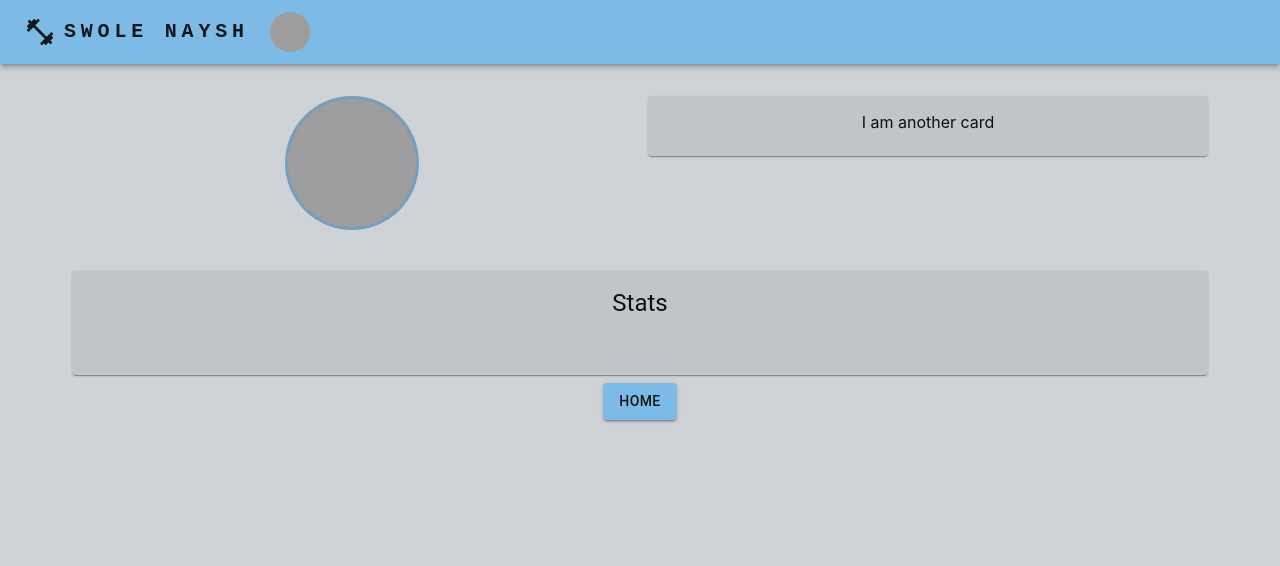
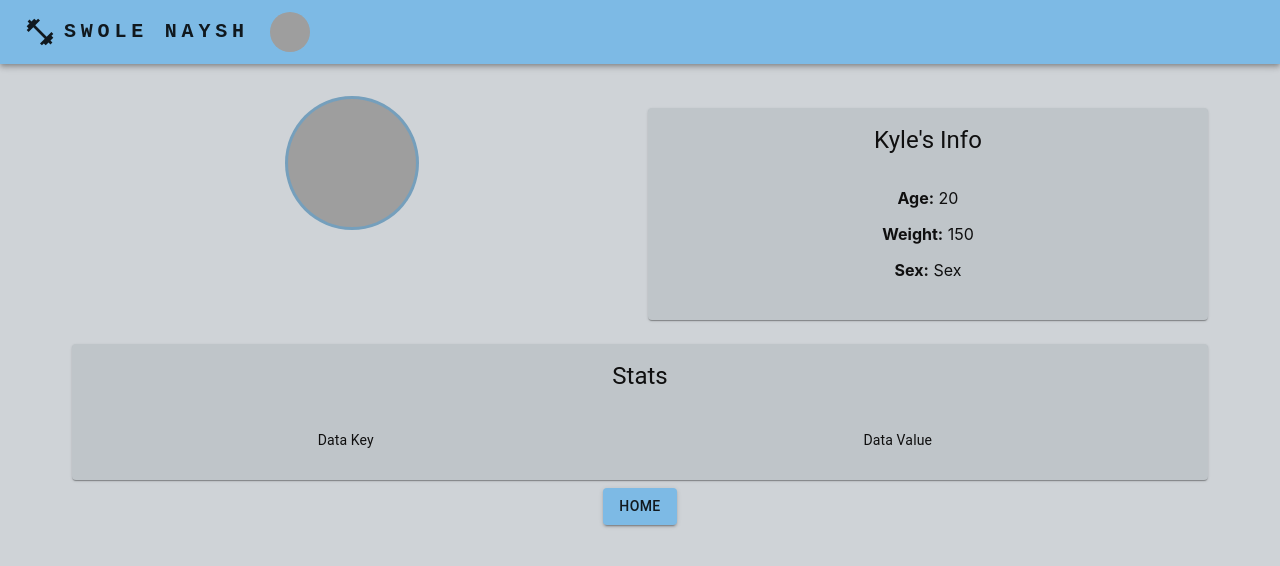
Before and after one commit to KyleBrooks242/workout-app, a React (Create React App) app in the folder workout-app/: page /profile in a window 1280 px wide. Shown: the top 566 px of the page. Built offline with nearby package versions, Linux system fonts and the light colour scheme; sample sign-in values are in the browser's storage; grey boxes are pictures that could not be loaded.

Commit message:
UI tweaks, start to add 'user info' section

```diff
--- /dev/null
+++ b/workout-app/src/components/EditableComponent.tsx
@@ -0,0 +1,45 @@
+// Editable.js
+import React, { useState } from "react";
+
+// Component accept text, placeholder values and also pass what type of Input - input, textarea so that we can use it for styling accordingly
+export const EditableComponent = ({
+                      text,
+                      type,
+                      placeholder,
+                      children,
+                      ...props
+                  }) => {
+    // Manage the state whether to show the label or the input box. By default, label will be shown.
+    // Exercise: It can be made dynamic by accepting initial state as props outside the component
+    const [isEditing, setEditing] = useState(false);
+
+    // Event handler while pressing any key while editing
+    const handleKeyDown = (event, type) => {
+        // Handle when key is pressed
+    };
+
+    /*
+    - It will display a label is `isEditing` is false
+    - It will display the children (input or textarea) if `isEditing` is true
+    - when input `onBlur`, we will set the default non edit mode
+    Note: For simplicity purpose, I removed all the classnames, you can check the repo for CSS styles
+    */
+    return (
+        <section {...props}>
+            {isEditing ? (
+                <div
+                    onBlur={() => setEditing(false)}
+                    onKeyDown={e => handleKeyDown(e, type)}
+                >
+                    {children}
+                </div>
+            ) : (
+                <div
+                    onClick={() => setEditing(true)}
+                >
+                    <p><b>{placeholder}:</b> {text || placeholder}</p>
+                </div>
+            )}
+        </section>
+    );
+};
--- a/workout-app/src/components/LoginComponent.tsx
+++ b/workout-app/src/components/LoginComponent.tsx
@@ -46,7 +46,6 @@ interface Props {
 }
 
 export const LoginComponent = (props: Props) => {
-    // const navigate = useNavigate();
 
     const [values, setValues] = useState<State>({
         username: '',
--- a/workout-app/src/components/MenuComponent.tsx
+++ b/workout-app/src/components/MenuComponent.tsx
@@ -9,11 +9,10 @@ interface Props {
     isSignedIn: boolean
     handleSignOutClicked: any
     handleThemeToggled: any
+    profileImage: string;
 }
 
 export const MenuComponent = (props: Props) => {
-
-    const { image } = useProfileImage();
 
     return (
         <AppBar
@@ -104,6 +103,7 @@ export const MenuComponent = (props: Props) => {
                             <MenuDropdownComponent
                                 handleSignOutClicked={props.handleSignOutClicked}
                                 handleThemeToggled={props.handleThemeToggled}
+                                profileImage={props.profileImage}
                             />
 
                         }
--- /dev/null
+++ b/workout-app/src/components/ProfileInfoComponent.tsx
@@ -0,0 +1,54 @@
+import React, {useState} from 'react';
+import {Card, CardContent, CardHeader, OutlinedInput} from "@mui/material";
+import { EditableComponent } from "./EditableComponent";
+
+
+
+export const ProfileInfoComponent = () => {
+
+    const [age, setAge] = useState('20');
+    const [weight, setWeight] = useState('150');
+    const [sex, setSex] = useState('');
+
+
+    return (
+        <Card className={'exercise-card'}>
+            <CardHeader
+                className={'exercise-card-header'}
+                title={`Kyle's Info`}
+            />
+
+            <CardContent className={'exercise-card-content'}>
+                <EditableComponent text={age} type={'input'} placeholder={'Age'}>
+                    <OutlinedInput
+                        sx={{ m: .5, width: '9ch' }}
+                        size='small'
+                        type='string'
+                        autoComplete={'false'}
+                        onChange={(event) => setAge(event.target.value)}
+                    />
+                </EditableComponent>
+                <EditableComponent text={weight} type={'input'} placeholder={'Weight'}>
+                    <OutlinedInput
+                        sx={{ m: .5, width: '9ch' }}
+                        size='small'
+                        type='string'
+                        placeholder="Weight"
+                        autoComplete={'false'}
+                        onChange={(event) => setWeight(event.target.value)}
+                    />
+                </EditableComponent>
+                <EditableComponent text={sex} type={'input'} placeholder={'Sex'}>
+                    <OutlinedInput
+                        sx={{ m: .5, width: '9ch' }}
+                        size='small'
+                        type='string'
+                        placeholder="Sex"
+                        autoComplete={'false'}
+                        onChange={(event) => setSex(event.target.value)}
+                    />
+                </EditableComponent>
+            </CardContent>
+        </Card>
+    )
+}
--- a/workout-app/src/pages/ProfilePage.tsx
+++ b/workout-app/src/pages/ProfilePage.tsx
@@ -6,45 +6,37 @@ import {
     Card,
     CardContent,
     CardHeader,
-    CardMedia, CircularProgress,
+    CircularProgress,
     Container,
-    FormControl,
     Grid,
-    InputLabel
+    Table,
+    TableBody,
+    TableCell,
+    TableContainer,
+    TableRow
 } from "@mui/material";
-import Select from "@mui/material/Select";
+
 import { useNavigate } from "react-router-dom";
 import Avatar from "@mui/material/Avatar";
 import Person2RoundedIcon from '@mui/icons-material/Person2Rounded';
 import axios from "axios";
 import {useToken} from "../utils/useToken";
-import {useProfileImage} from "../utils/useProfileImage";
+import {ProfileInfoComponent} from "../components/ProfileInfoComponent";
 
-export const ProfilePage = () => {
+
+interface Props {
+    image: any
+    setImage: any
+    deleteImage: any
+}
+
+export const ProfilePage = (props: Props) => {
 
     const navigate = useNavigate();
     const { token } = useToken();
-    const { image, setImage, deleteImage } = useProfileImage();
-    const [isLoaded, setIsLoaded] = useState<boolean>(false);
 
     const goToPage = (component: string) => {
         navigate(component);
-    }
-
-    const fetchProfilePhoto = async () => {
-        await axios.get(
-            `/profile-photo`,
-            {
-                headers: { 'authorization': `Bearer ${token}`}
-            }
-        )
-            .then((resp : any) => {
-                setImage(resp.data.image.toString())
-            })
-            .catch(error => {
-                console.error('Error fetching profile photo!');
-                console.error(error)
-            });
     }
 
     const saveProfileImageToDB = async (image: any) => {
@@ -66,77 +58,64 @@ export const ProfilePage = () => {
             });
     }
 
-    useEffect(() => {
-        try {
-            if (!image) fetchProfilePhoto().then(() => setIsLoaded(true))
-            else setIsLoaded(true);
-        }
-        catch (error) {
-            console.error(error)
-        }
-    }, []);
-
     const uploadImage = async (e: any ) =>{
         e.preventDefault();
         const reader = new FileReader();
         const file = e.target.files[0];
         reader.onloadend = async () => {
             await saveProfileImageToDB(reader.result);
-            setImage(reader.result);
+            props.setImage(reader.result);
         }
         reader.readAsDataURL(file);
+    }
+    const formatStats = () => {
+        return (
+            <TableRow
+                key={`some-key`}
+                className={`table-record-row`}
+            >
+                <TableCell className={'history-record-cell'} align={'center'}>Data Key</TableCell>
+                <TableCell className={'history-record-cell'} align={'center'}>Data Value</TableCell>
+            </TableRow>
+        )
     }
 
     return (
         <Container>
             <Box className={'content-wrapper'}>
 
-                <Backdrop
-                    open={!isLoaded}
-                >
-                    <CircularProgress color="inherit" />
-                </Backdrop>
-
                 <Grid container spacing={2}>
-                    {
-                        image ?
-
                     <Grid
                         item xs={6}
                     >
                         <label htmlFor="photo-upload" className="photo-upload">
+                            {
+                                props.image ?
                                     <Avatar
                                         alt="Profile photo"
-                                    src={image}
-                                    sx={{ width: '8rem', height: '8rem' }}
+                                        src={props.image}
+                                        sx={{width: '8rem', height: '8rem'}}
                                     >
                                     </Avatar>
-                                <input id="photo-upload" type="file" onChange={(e) => uploadImage(e)}/>
-                            </label>
-                        </Grid>
-
                                     :
-                        <Grid
-                            item xs={6}
-                        >
-                            <label htmlFor="photo-upload" className="photo-upload">
                                     <Avatar
                                         sx={{ width: '8rem', height: '8rem' }}
                                     >
                                         <Person2RoundedIcon sx={{fontSize: '7.5rem'}} />
                                         <input id="photo-upload" type="file" onChange={(e) => uploadImage(e)}/>
                                     </Avatar>
+
+                            }
+                            <input
+                                id="photo-upload"
+                                type="file"
+                                accept="image/png, image/jpeg"
+                                onChange={(e) => uploadImage(e)}
+                            />
                         </label>
-
                     </Grid>
-                    }
-
                     <Grid item xs={6}>
-                        <Card>
-                            <CardContent>
-                                I am another card
-                            </CardContent>
-                        </Card>
+                        <ProfileInfoComponent/>
                     </Grid>
                     <Grid item xs={12}>
                         <Card>
@@ -144,7 +123,13 @@ export const ProfilePage = () => {
                                 title={'Stats'}
                             />
                             <CardContent>
-
+                                <TableContainer className={'workout-history-item'}>
+                                    <Table size="small" aria-label="workout history">
+                                        <TableBody>
+                                            { formatStats() }
+                                        </TableBody>
+                                    </Table>
+                                </TableContainer>
                             </CardContent>
                         </Card>
                     </Grid>
```
Also changed, not shown: workout-app/src/App.tsx (+12 -29 lines), workout-app/src/components/MenuDropdownComponent.tsx (+4 -5 lines), workout-app/src/pages/DashboardPage.tsx (+34 -4 lines), 1 other file (tests, documents, lock files or other folders). Lines whose indentation alone changed are shown as unchanged.
